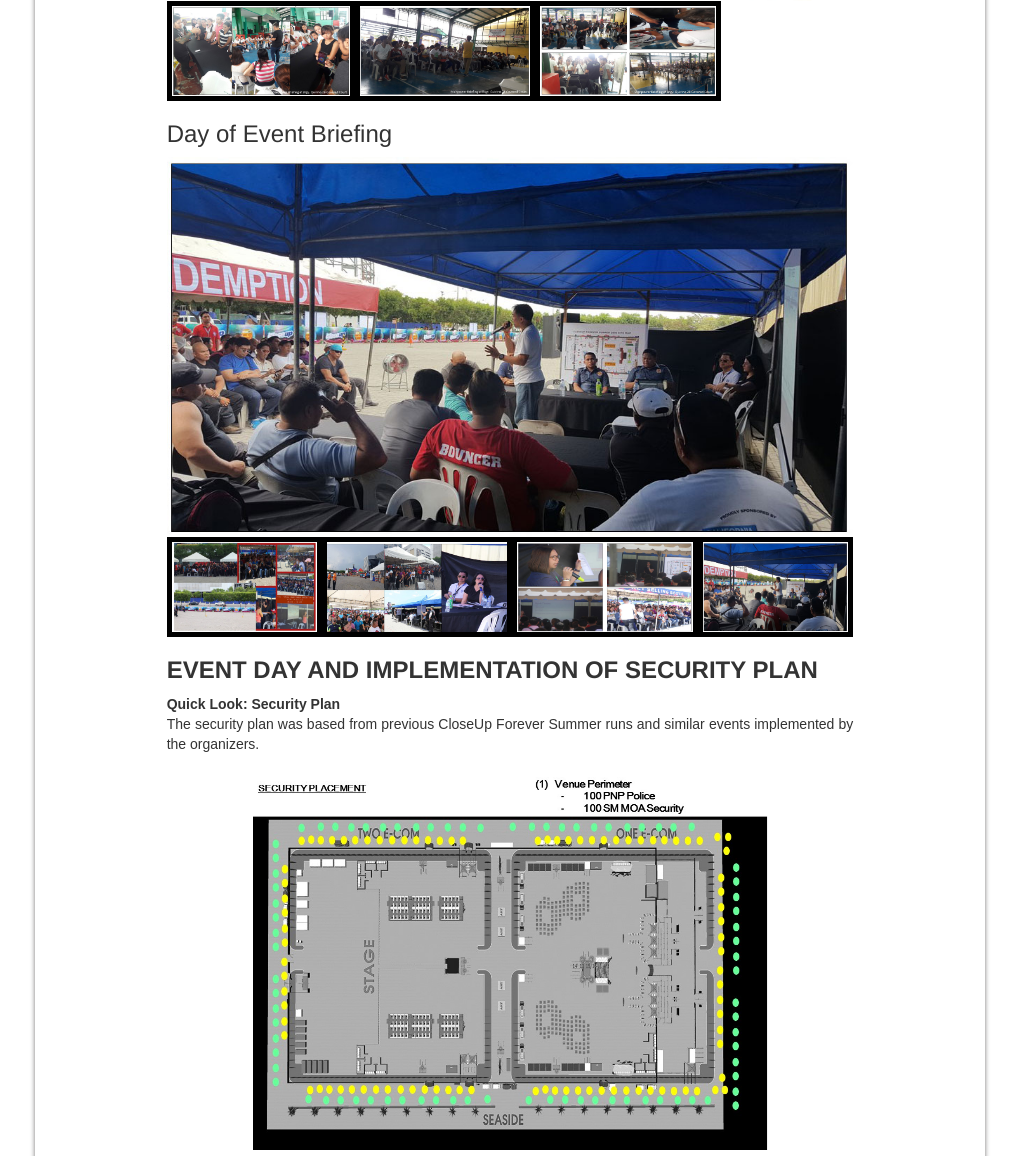
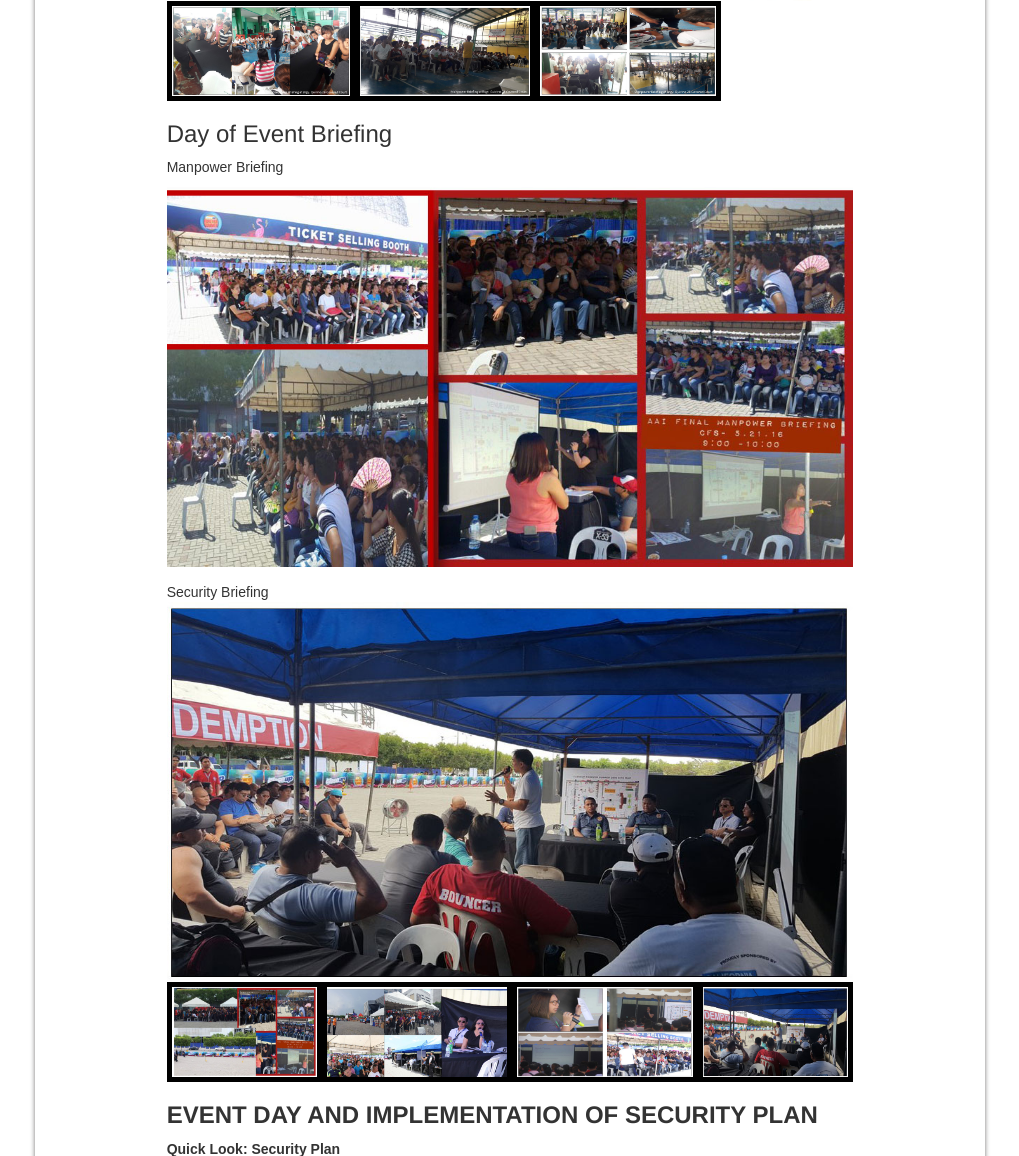
Before and after one commit to roelrosil1705/cloudwalk-acti, a CodeIgniter app: page /index.php/newspage in a window 1280 px wide. Shown: the part 4487-5643 px from the top of the page, without its empty margins (130-1149 px from the left). Run offline with CodeIgniter, Linux system fonts and the light colour scheme; some libraries are stand-ins or nearby versions.

Commit message:
manpower and security breifing

```diff
--- a/application/views/newspage_view.php
+++ b/application/views/newspage_view.php
@@ -277,8 +277,12 @@
                                             </tr>
                                         </table>
                                     </div>
+
+                                    <h3>Day of Event Briefing</h3>
+                                    <p>Manpower Briefing</p>
+                                    <img src="<?php echo base_url() ?>img/slides/Eventdaybriefing.jpg" style="width:100%;height: 380px;" />
                                     <div class="img-holder">
-                                        <h3>Day of Event Briefing</h3>
+                                        <p style="margin-top: 15px;margin-bottom: 0px;">Security Briefing</p>
                                         <img id="large" src="<?php echo base_url() ?>img/slides/Slide16.JPG" style="width:100%;height: 380px;" />
                                         <table>
                                             <tr>
```
Also changed, not shown: img/slides/Eventdaybriefing.jpg (added).
